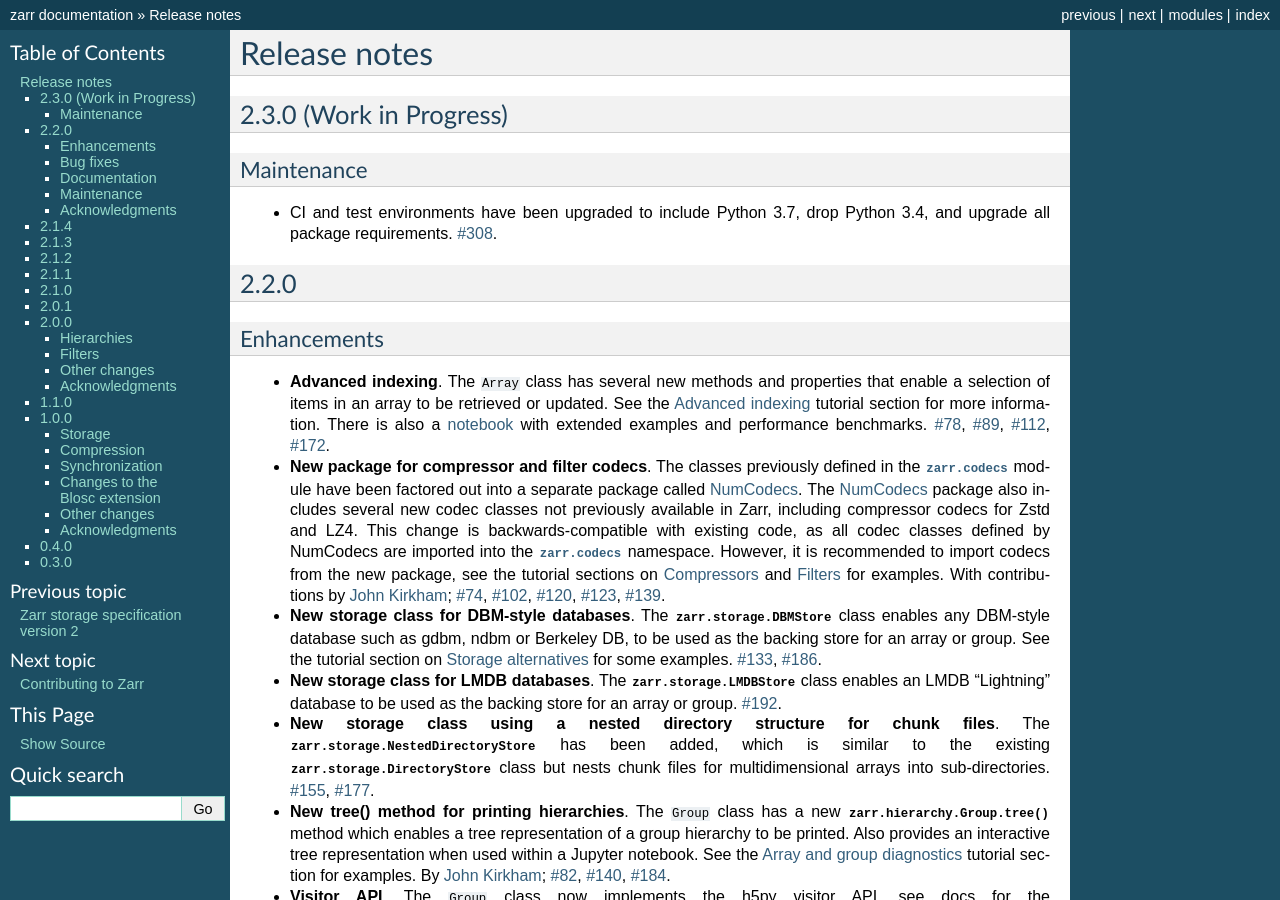
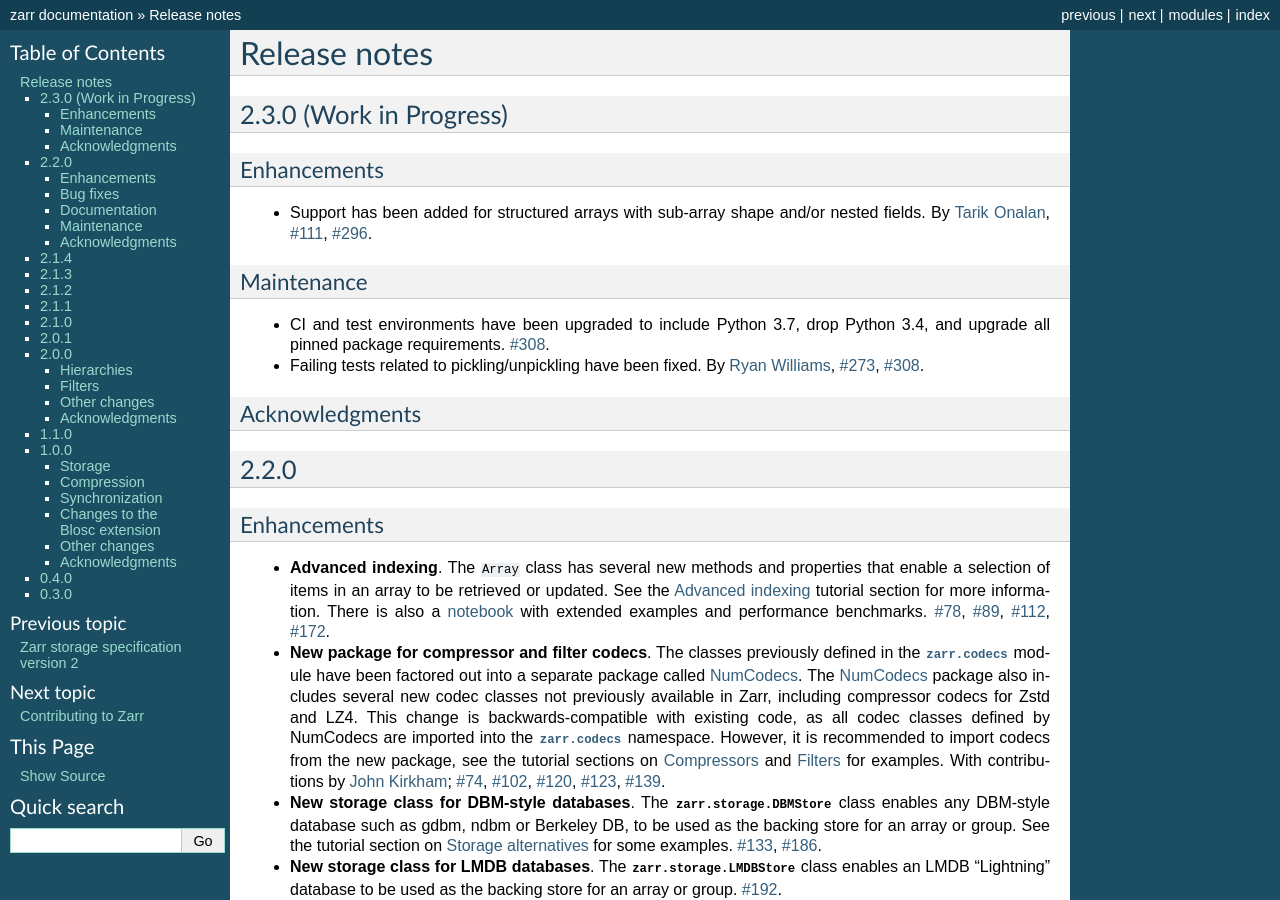
Before and after one commit to enthusiastdev121/zarr-python, a Sphinx documentation site: the page built from docs/release.rst, in a window 1280 px wide and 900 px high. Built offline with Sphinx 7.4.7, drawn with Linux system fonts in a browser that asks for light colours; the version number could not be read and is left out.

Commit message:
release notes [ci skip]

```diff
--- a/docs/release.rst
+++ b/docs/release.rst
@@ -6,12 +6,23 @@ Release notes
 2.3.0 (Work in Progress)
 ------------------------
 
+Enhancements
+~~~~~~~~~~~~
+
+* Support has been added for structured arrays with sub-array shape and/or nested fields. By
+  :user:`Tarik Onalan <onalant>`, :issue:`111`, :issue:`296`.
+
 Maintenance
 ~~~~~~~~~~~
 
 * CI and test environments have been upgraded to include Python 3.7, drop Python 3.4, and
-  upgrade all package requirements. :issue:`308`.
+  upgrade all pinned package requirements. :issue:`308`.
 
+* Failing tests related to pickling/unpickling have been fixed. By :user:`Ryan Williams <ryan-williams>`,
+  :issue:`273`, :issue:`308`.
+
+Acknowledgments
+~~~~~~~~~~~~~~~
 
 .. _release_2.2.0:
 
```
